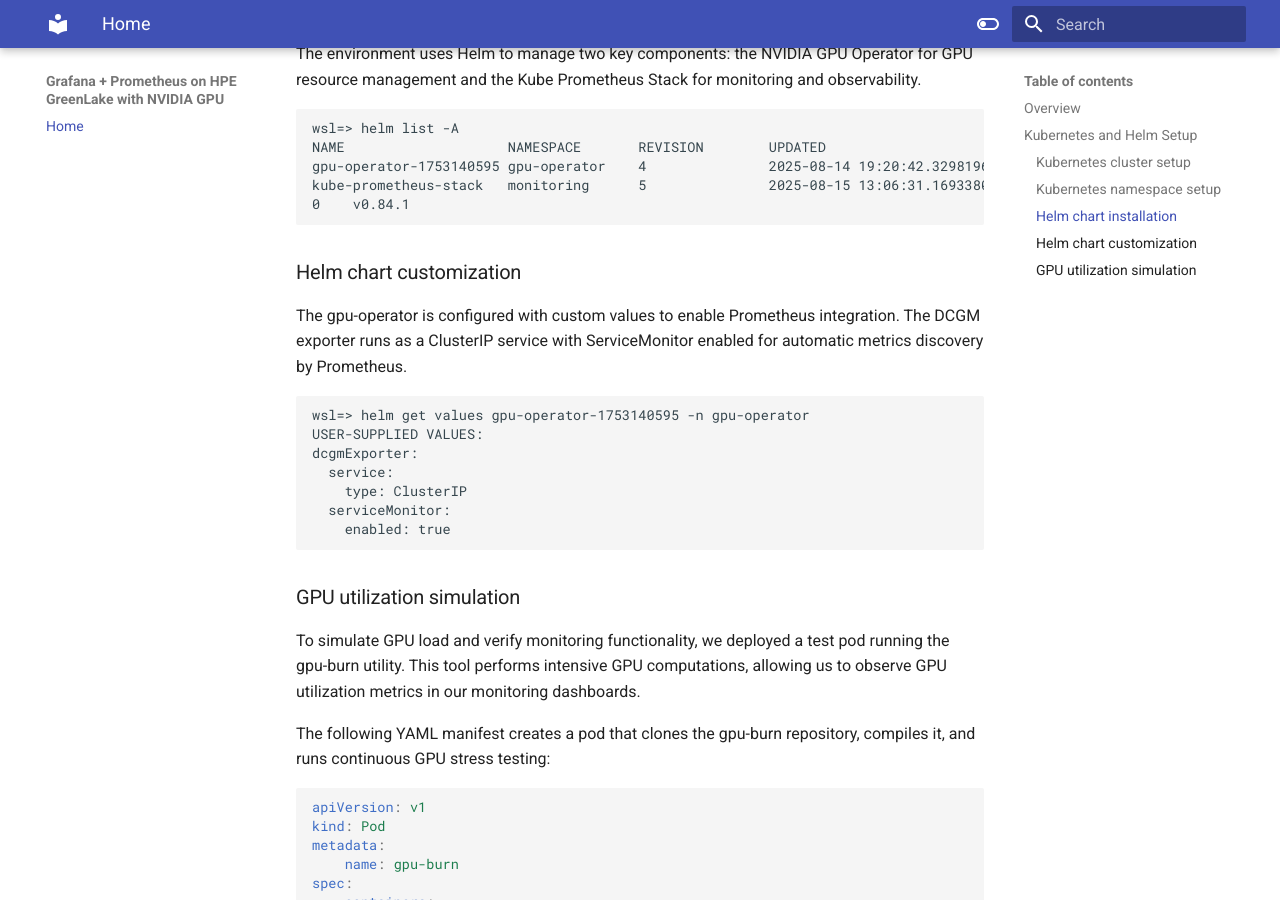
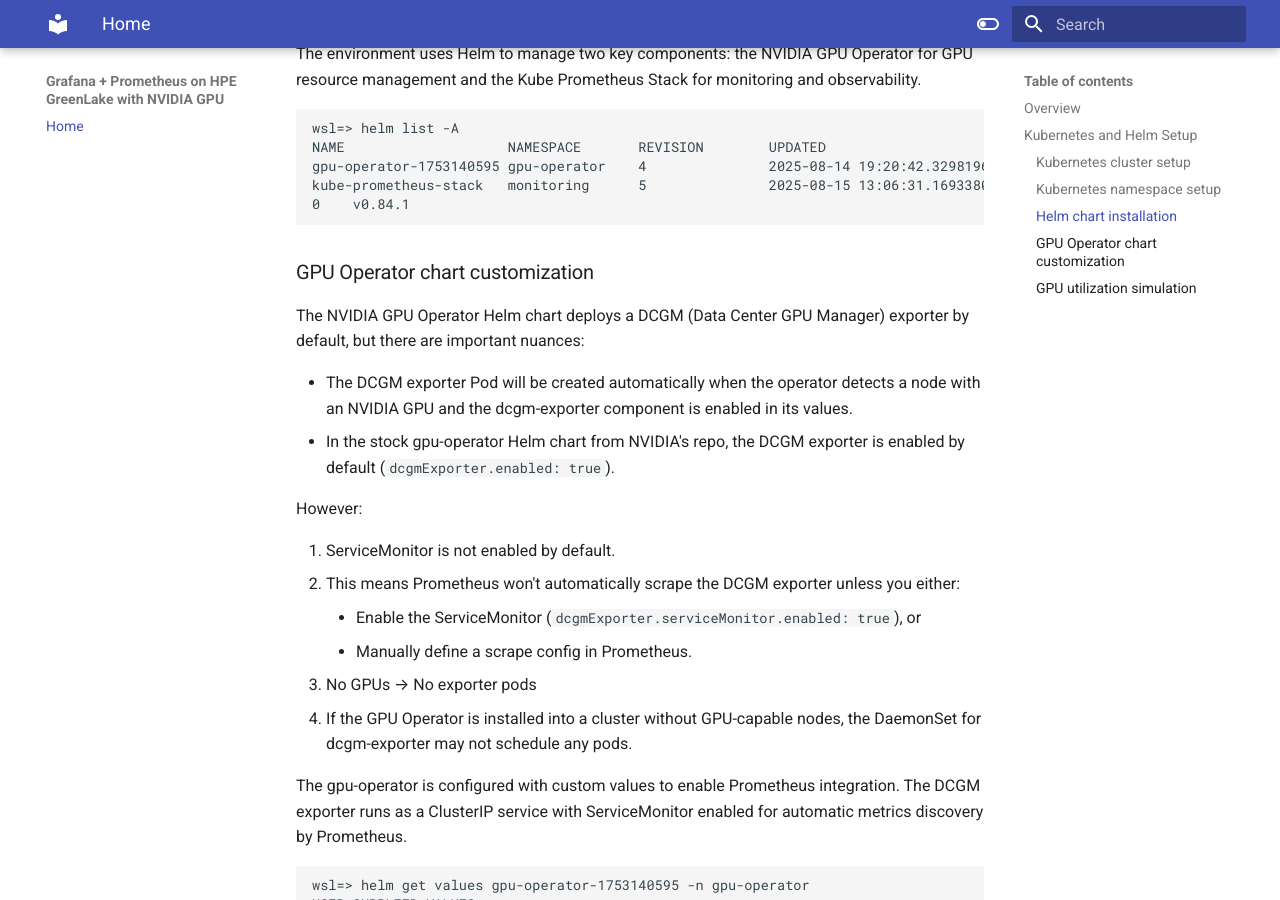
Before and after one commit to hjma29/grafana-prometheus-hpe-greenlake-com-nvidia, an MkDocs documentation site: the page built from docs/whitepaper.md, in a window 1280 px wide and 900 px high, scrolled down 1279 px. Built offline with MkDocs 1.6.1 and Material for MkDocs 9.7.7, drawn with Linux system fonts in a browser that asks for light colours.

Commit message:
[skip ci] 251010-12:09 on mini4

````diff
--- a/docs/whitepaper.md
+++ b/docs/whitepaper.md
@@ -49,7 +49,22 @@ kube-prometheus-stack   monitoring      5               2025-08-15 13:06:31.1693
 
 ```
 
-### Helm chart customization
+### GPU Operator chart customization
+The NVIDIA GPU Operator Helm chart deploys a DCGM (Data Center GPU Manager) exporter by default, but there are important nuances:
+
+- The DCGM exporter Pod will be created automatically when the operator detects a node with an NVIDIA GPU and the dcgm-exporter component is enabled in its values.
+- In the stock gpu-operator Helm chart from NVIDIA's repo, the DCGM exporter is enabled by default (`dcgmExporter.enabled: true`).
+
+However:
+
+1. ServiceMonitor is not enabled by default.
+  - This means Prometheus won't automatically scrape the DCGM exporter unless you either:
+    - Enable the ServiceMonitor (`dcgmExporter.serviceMonitor.enabled: true`), or
+    - Manually define a scrape config in Prometheus.
+2. No GPUs → No exporter pods
+  - If the GPU Operator is installed into a cluster without GPU-capable nodes, the DaemonSet for dcgm-exporter may not schedule any pods.
+
+
 The gpu-operator is configured with custom values to enable Prometheus integration. The DCGM exporter runs as a ClusterIP service with ServiceMonitor enabled for automatic metrics discovery by Prometheus.
 ```
 wsl=> helm get values gpu-operator-1753140595 -n gpu-operator
````
